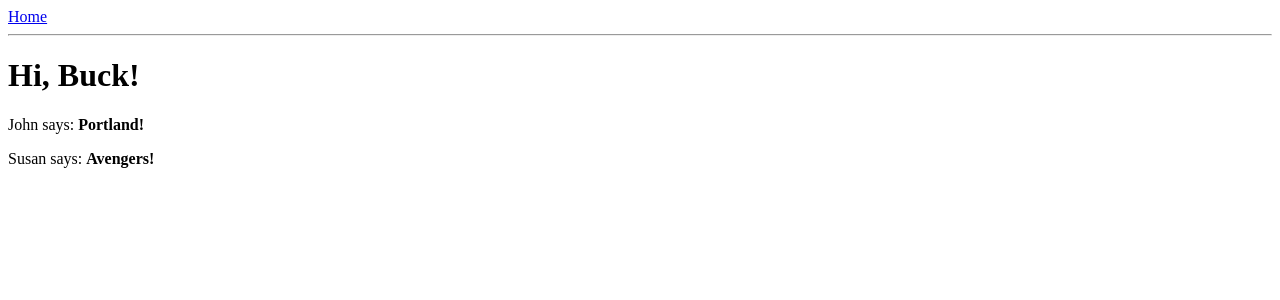
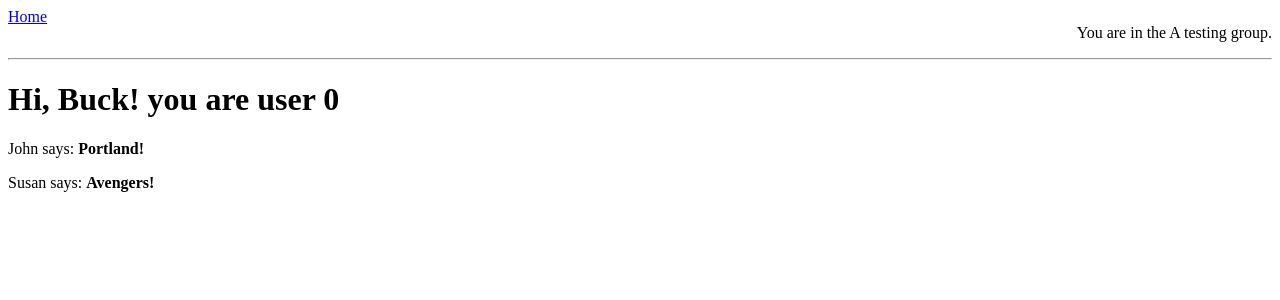
Before and after one commit to buckbaskin/Insight, a Flask app: page / in a window 1280 px wide. Shown: the top 300 px of the page. Run offline with Flask 2, Linux system fonts and the light colour scheme.

Commit message:
Revise app content to go along with some changes

```diff
--- a/app/templates/base.html
+++ b/app/templates/base.html
@@ -9,9 +9,10 @@
   </head>
   <body>
     <div>
-      <a href="/index">Home</a>
+      <p><a href="/index" style="float:left;">Home</a></p>
+      <p style="float:right;">You are in the {{ user_group }} testing group. </p>
     </div>
-    <hr>
+    <hr style="clear:both;">
     {% block content %}
     {% endblock %}
   </body>
--- a/app/templates/index.html
+++ b/app/templates/index.html
@@ -1,6 +1,6 @@
 {% extends "base.html" %}
 {% block content %}
-  <h1>Hi, {{ user.nickname }}!</h1>
+  <h1>Hi, {{ user.nickname }}! you are user {{ user_id }}</h1>
   {% for post in posts %}
   <div>
     <p>{{ post.author.nickname }} says: <b>{{ post.body }}</b> </p>
--- a/app/views.py
+++ b/app/views.py
@@ -1,11 +1,40 @@
+'''
+Copyright 2016 William Baskin
+
+   Licensed under the Apache License, Version 2.0 (the "License");
+   you may not use this file except in compliance with the License.
+   You may obtain a copy of the License at
+
+       http://www.apache.org/licenses/LICENSE-2.0
+
+   Unless required by applicable law or agreed to in writing, software
+   distributed under the License is distributed on an "AS IS" BASIS,
+   WITHOUT WARRANTIES OR CONDITIONS OF ANY KIND, either express or implied.
+   See the License for the specific language governing permissions and
+   limitations under the License.
+'''
+
+# flask
 from flask import render_template
+from flask import request
 
+# decorators
+from abtests import ab
+from performance import speed_test
+from users import user_handler
+
+# more flask
 from app import server
 
+# other
+import time
 
 @server.route('/')
 @server.route('/index')
-def index():
+@user_handler
+@speed_test
+@ab
+def index(ab='A'):
     user = {'nickname': 'Buck'}  # fake user
     posts = [
         {
@@ -17,12 +46,23 @@ def index():
             'body': 'Avengers!'
         }
     ]
+    user_id = 0
+    if 'user_id' in request.cookies:
+        user_id = request.cookies['user_id']
     return render_template('index.html',
                            title='Home',
                            user=user,
+                           user_group=ab,
+                           user_id=user_id,
                            posts=posts)
 
-
 @server.route('/fast')
+@speed_test
 def fast():
     return "f"
+
+@server.route('/slow')
+@speed_test
+def slow():
+    time.sleep(2.0)
+    return "sloooow"
```
